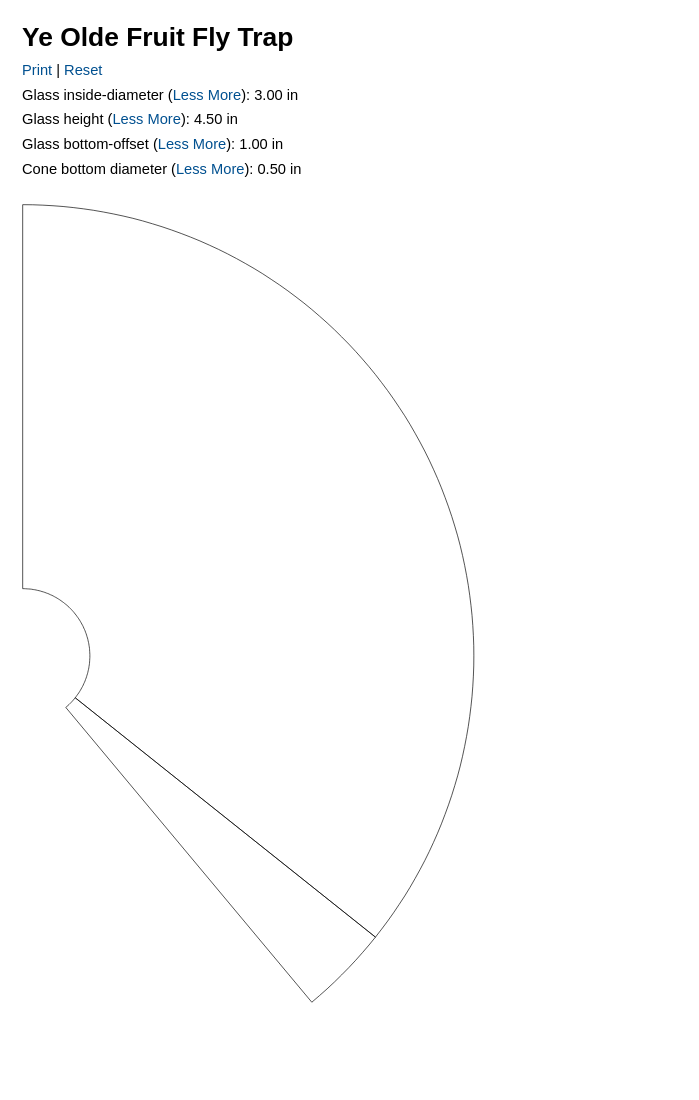
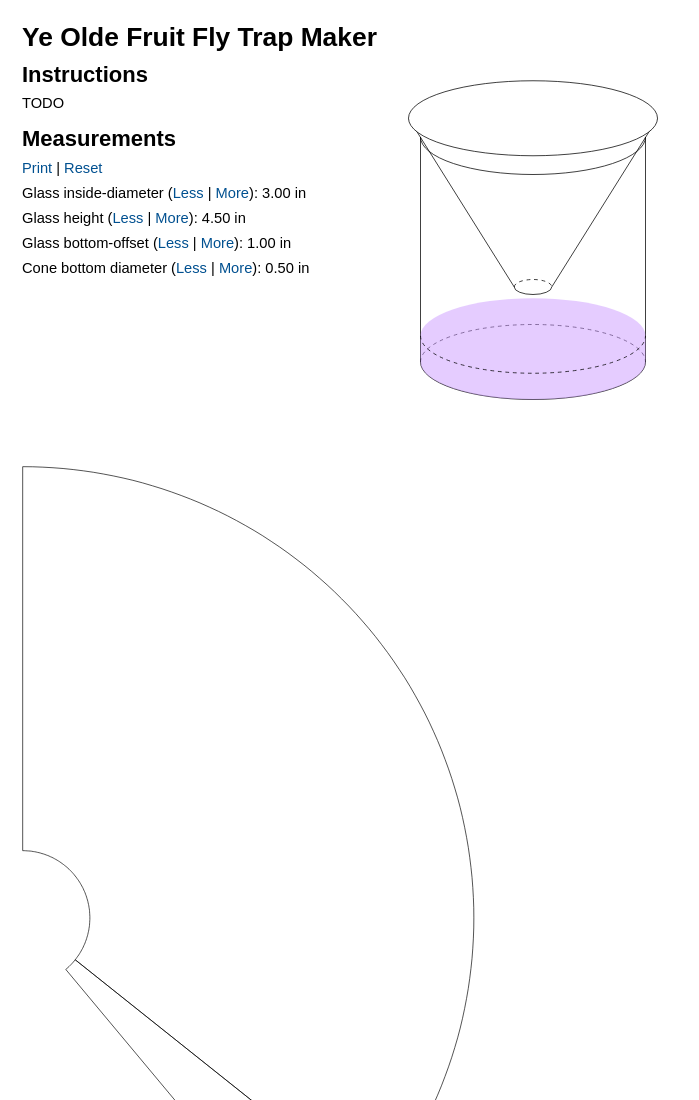
Before and after one commit to craigahobbs/fruit-fly-trap, a plain HTML site: page index.html in a window 1280 px wide. Shown: the top 1100 px of the page, without its empty margins (0-699 px from the left). Before the commit the page ends 1029 px from the top, so only its background shows below. Drawn offline with Linux system fonts and the light colour scheme.

Commit message:
add diagram

```diff
--- a/fruit-fly-trap/fruitFlyTrap.js
+++ b/fruit-fly-trap/fruitFlyTrap.js
@@ -2,6 +2,7 @@
 // https://github.com/craigahobbs/fruit-fly-trap/blob/main/LICENSE
 
 import * as smd from '../schema-markdown/index.js';
+import {markdownElements, parseMarkdown} from '../markdown-model/index.js';
 import {UserTypeElements} from '../schema-markdown-doc/index.js';
 import {encodeQueryString} from '../schema-markdown/index.js';
 import {renderElements} from '../element-model/index.js';
@@ -140,7 +141,7 @@ export class FruitFlyTrap {
                 'elem': [
                     {'text': `${label} (`},
                     {'html': 'a', 'attr': {'href': `#${encodeQueryString(lessParams)}`}, 'elem': {'text': 'Less'}},
-                    {'text': ' '},
+                    {'text': ' | '},
                     {'html': 'a', 'attr': {'href': `#${encodeQueryString(moreParams)}`}, 'elem': {'text': 'More'}},
                     {'text': `): ${this.config[param].toFixed(2)} in`}
                 ]
@@ -150,7 +151,22 @@ export class FruitFlyTrap {
         // Fruit fly trap form editor
         return {
             'elements': [
-                {'html': 'h1', 'elem': {'text': 'Ye Olde Fruit Fly Trap'}},
+                markdownElements(parseMarkdown(
+                    `\
+# Ye Olde Fruit Fly Trap Maker
+`
+                )),
+                {'html': 'div', 'attr': {'style': 'display: flex; flex-flow: row wrap; align-items: top;'}, 'elem': [
+                    {'html': 'div', 'elem': [
+                        markdownElements(parseMarkdown(
+                            `\
+## Instructions
+
+TODO
+
+## Measurements
+`
+                        )),
                         {'html': 'p', 'elem': [
                             {
                                 'html': 'a',
@@ -163,7 +179,12 @@ export class FruitFlyTrap {
                         updown('Glass inside-diameter', 'd', 0.1),
                         updown('Glass height', 'h', 0.1),
                         updown('Glass bottom-offset', 'o', 0.1),
-                updown('Cone bottom diameter', 'b', 0.1),
+                        updown('Cone bottom diameter', 'b', 0.1)
+                    ]},
+                    {'html': 'div', 'attr': {'style': 'margin-left: 5em;'}, 'elem': [
+                        {'html': 'p', 'elem': {'html': 'img', 'attr': {'src': 'fruit-fly-trap.svg', 'alt': 'Ye Olde Fruit Fly Trap'}}}
+                    ]}
+                ]},
                 {'html': 'p', 'elem': {'text': '\xa0'}},
                 formElements
             ]
--- a/index.html
+++ b/index.html
@@ -1,7 +1,7 @@
 <!DOCTYPE html>
 <html lang="en">
     <head>
-        <title>Ye Olde Fruit Fly Trap</title>
+        <title>Ye Olde Fruit Fly Trap Maker</title>
         <meta charset="UTF-8">
         <meta name="viewport" content="width=device-width, initial-scale=1">
         <link rel="stylesheet" href="markdown-model.css">
```
Also changed, not shown: README.md (deleted), fruit-fly-trap.svg (added). Lines whose indentation alone changed are shown as unchanged.
